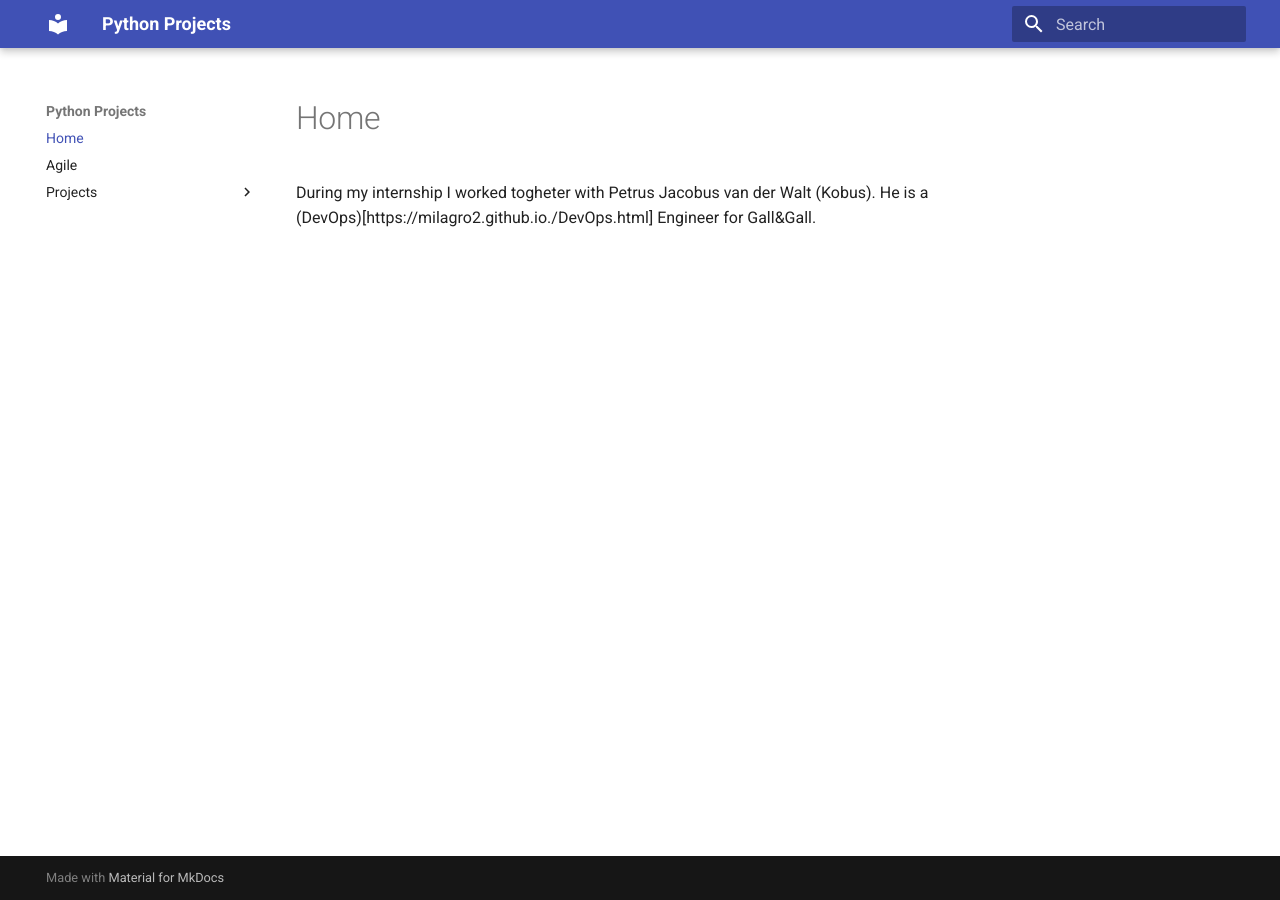
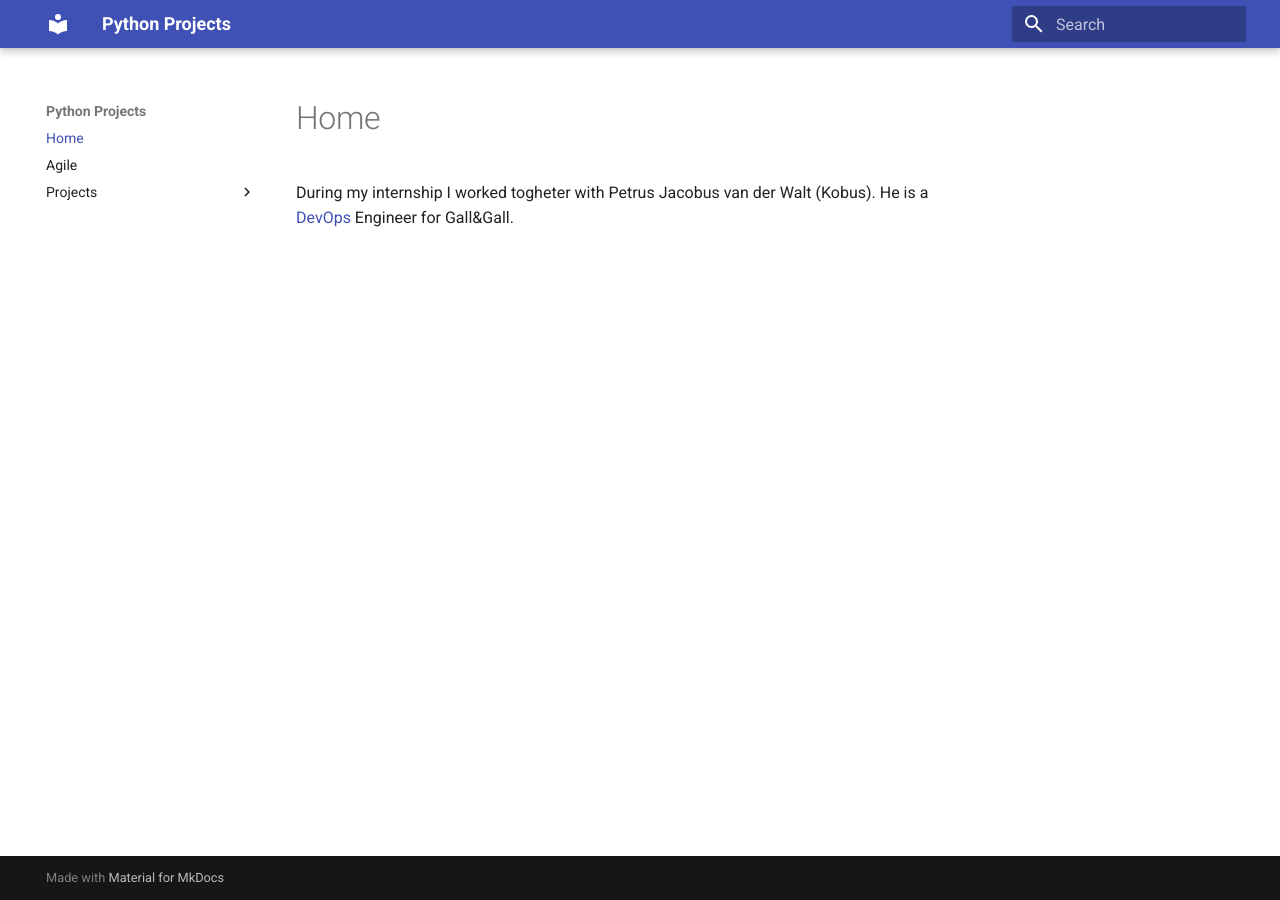
Before and after one commit to milagro2/pythonsite, an MkDocs documentation site: the page built from docs/index.md, in a window 1280 px wide. Built offline with MkDocs 1.6.1 and Material for MkDocs 9.7.7, drawn with Linux system fonts in a browser that asks for light colours.

Commit message:
Update index.md

```diff
--- a/docs/index.md
+++ b/docs/index.md
@@ -1 +1 @@
-During my internship I worked togheter with Petrus Jacobus van der Walt (Kobus). He is a (DevOps)[https://milagro2.github.io./DevOps.html] Engineer for Gall&Gall.
+During my internship I worked togheter with Petrus Jacobus van der Walt (Kobus). He is a [DevOps](https://milagro2.github.io./DevOps.html) Engineer for Gall&Gall.
```
